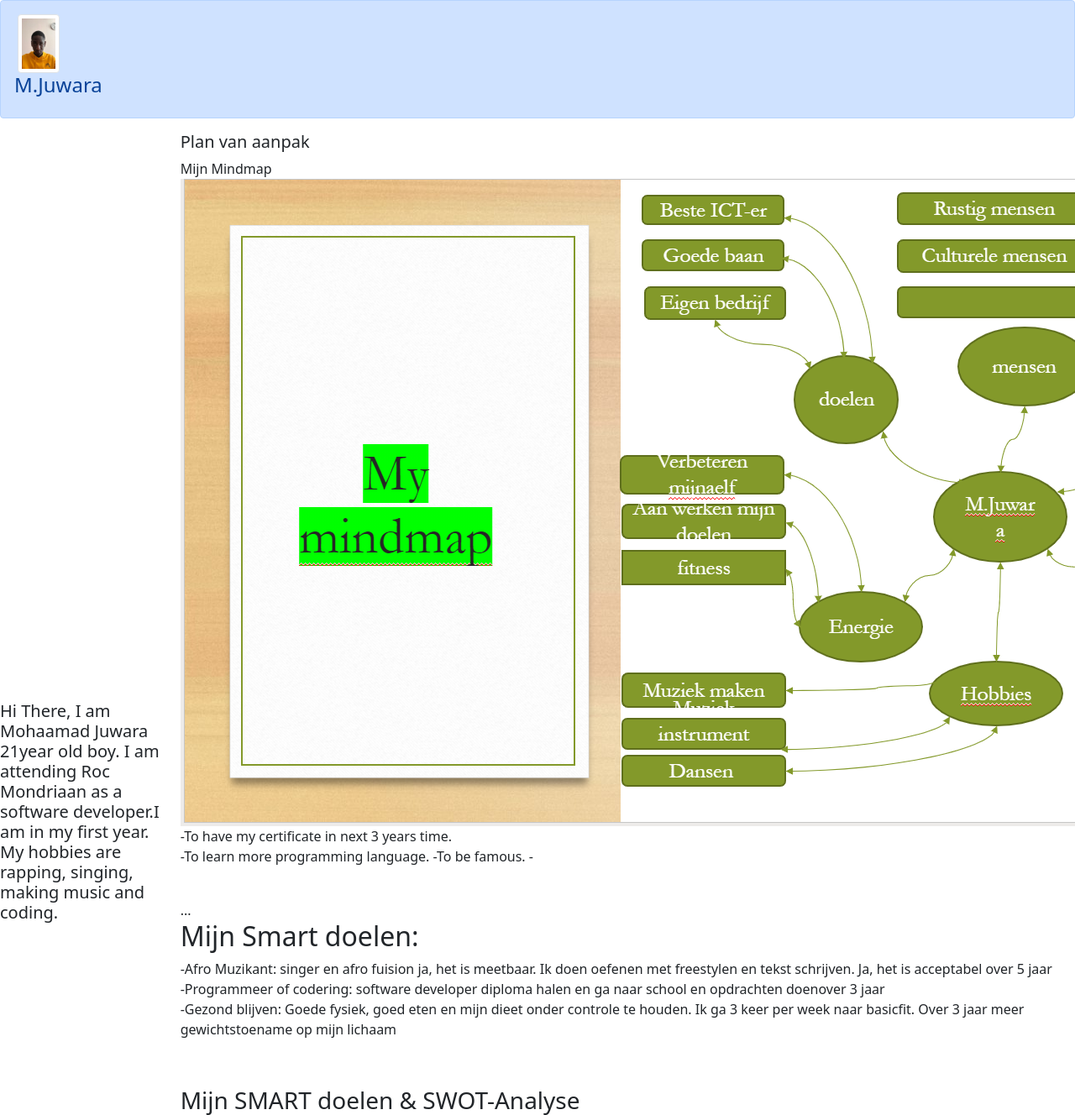
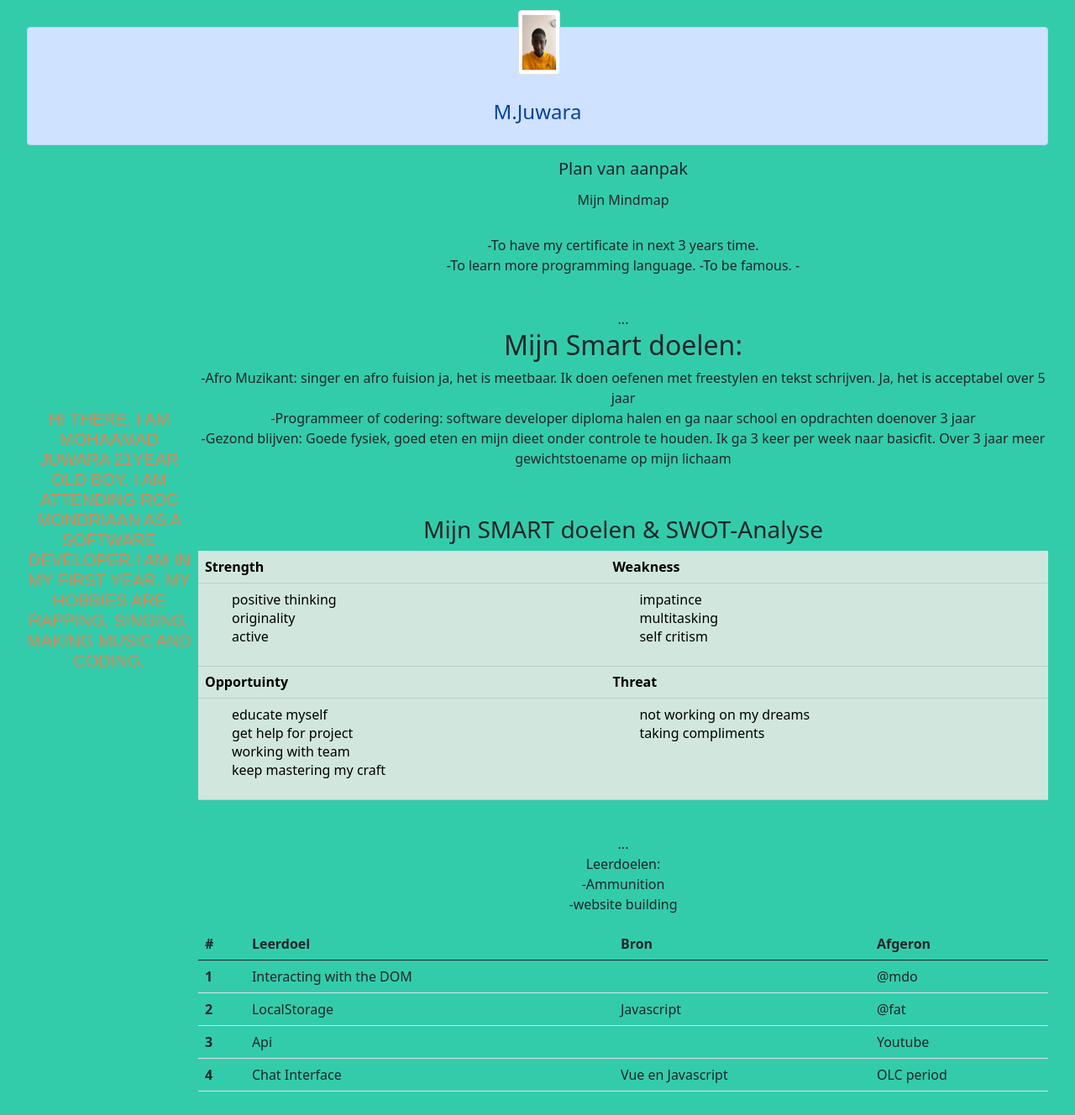
Before and after one commit to MohaamadJuwara/mohaamadjuwara.github.io, a PHP site: page /aboutMe.html in a window 1280 px wide; the page is wider, and only the part inside the window is pictured. Shown: the top 1328 px of that part at 84% size. After the commit the page ends 1300 px from the top of that part, so only its background shows below. Run offline with PHP 8.4, Linux system fonts and the light colour scheme.

Commit message:
i set out mindimg

```diff
--- a/aboutMe.html
+++ b/aboutMe.html
@@ -36,8 +36,9 @@
       </div>
       <div class="col col-10 ">
         <h5>Plan van aanpak</h5>
-        <p>Mijn Mindmap <br>
-          <img class="mindImg" src="img/Schermafbeelding 2023-05-30 092249.png" alt="">
+        <p>
+          <h6>Mijn Mindmap</h6> <br>
+
           -To have my certificate in next 3 years time. <br>
           -To learn more programming language.
           -To be famous.
--- a/projects.html
+++ b/projects.html
@@ -5,12 +5,8 @@
     <meta http-equiv="X-UA-Compatible" content="IE=edge">
     <meta name="viewport" content="width=device-width, initial-scale=1.0">
     <title>Document</title>
-    <link rel="stylesheet" href="style.css">
-    <link href="https://cdn.jsdelivr.net/npm/bootstrap@5.0.2/dist/css/bootstrap.min.css" rel="stylesheet" integrity="sha384-EVSTQN3/azprG1Anm3QDgpJLIm9Nao0Yz1ztcQTwFspd3yD65VohhpuuCOmLASjC" crossorigin="anonymous">
 </head>
 <body>
 
-    <script src="https://cdn.jsdelivr.net/npm/bootstrap@5.0.2/dist/js/bootstrap.bundle.min.js" integrity="sha384-MrcW6ZMFYlzcLA8Nl+NtUVF0sA7MsXsP1UyJoMp4YLEuNSfAP+JcXn/tWtIaxVXM" crossorigin="anonymous"></script>
-    <script src="main.js"></script>
 </body>
 </html>
--- a/style.css
+++ b/style..css
@@ -272,8 +272,3 @@
     --animate-duration: 20s;
     --animate-delay: 0.1s;
   }
-
-  .mindImg{
-    height: 100vh;
-    width: 100%;
-  }
```
